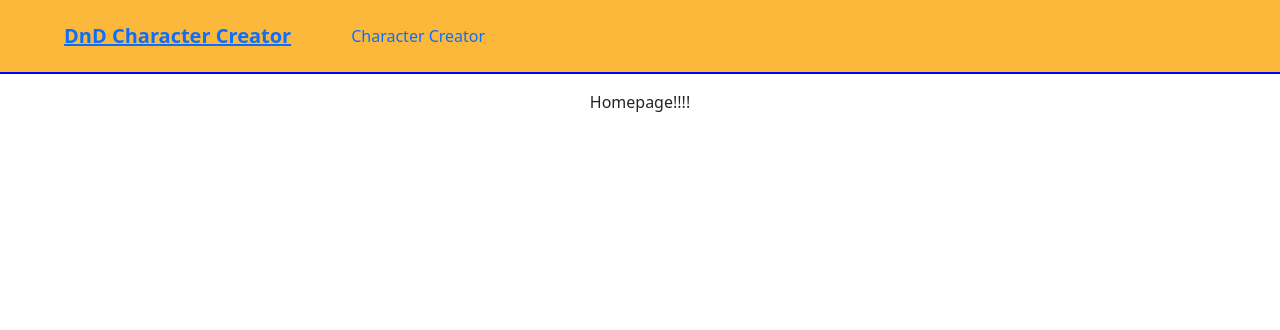
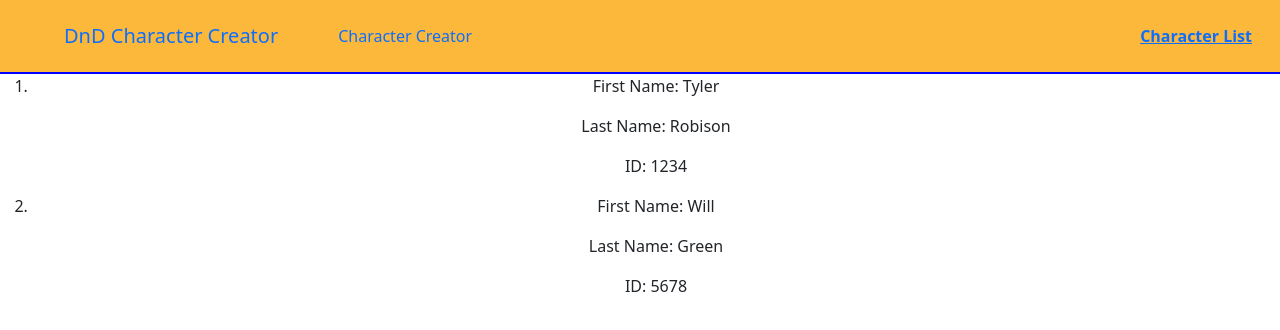
Before and after one commit to Tyler-Robison/dragon_frontend, a React (Create React App) app: page /characters in a window 1280 px wide. Before the commit this address led to /home. Shown: the top 330 px of the page. Built offline with nearby package versions, Linux system fonts and the light colour scheme.

Commit message:
setup redux store

```diff
--- a/package.json
+++ b/package.json
@@ -3,6 +3,7 @@
   "version": "0.1.0",
   "private": true,
   "dependencies": {
+    "@reduxjs/toolkit": "^1.8.2",
     "@testing-library/jest-dom": "^5.16.4",
     "@testing-library/react": "^13.2.0",
     "@testing-library/user-event": "^13.5.0",
@@ -16,10 +17,12 @@
     "react": "^18.1.0",
     "react-bootstrap": "^2.4.0",
     "react-dom": "^18.1.0",
+    "react-redux": "^8.0.2",
     "react-router": "^6.3.0",
     "react-router-dom": "^6.3.0",
     "react-scripts": "5.0.1",
     "typescript": "^4.6.4",
+    "uuid": "^8.3.2",
     "web-vitals": "^2.1.4"
   },
   "scripts": {
@@ -47,6 +50,7 @@
     ]
   },
   "devDependencies": {
-    "@types/react-router-dom": "^5.3.3"
+    "@types/react-router-dom": "^5.3.3",
+    "@types/uuid": "^8.3.4"
   }
 }
--- a/src/components/CharacterForm.tsx
+++ b/src/components/CharacterForm.tsx
@@ -2,10 +2,16 @@ import React, { useContext, useEffect } from "react";
 import { useNavigate } from 'react-router-dom';
 import { useFormik } from "formik";
 import characterValidate from "../formikValidation/characterCreation";
+import { v4 as uuid } from 'uuid';
+import { useDispatch } from "react-redux";
+import { character } from "../store";
+
 
 const CharacterCreationForm: React.FC = () => {
     const validate = characterValidate;
     const navigate = useNavigate();
+    const genId = () => uuid();
+    const dispatch = useDispatch()
 
     const formik = useFormik({
         initialValues: {
@@ -18,7 +24,14 @@ const CharacterCreationForm: React.FC = () => {
 
     const createCharacter = async (values: any) => {
         try {
+            console.log('vals', values)
+            const newCharacter: character = {
+                first_name: values.first_name,
+                last_name: values.last_name,
+                id: genId()
+            };
 
+            dispatch({ type: "ADD_CHARACTER", payload: newCharacter })
         } catch (err) {
             formik.resetForm();
             console.log('failed creation');
--- /dev/null
+++ b/src/components/CharacterList.tsx
@@ -0,0 +1,22 @@
+import React from "react";
+import { useSelector } from "react-redux";
+import { selectCharacters } from "../store";
+
+const CharacterList: React.FC = () => {
+
+    const characters = useSelector(selectCharacters)
+
+    return (
+        <div>
+            <ol>
+                {characters.map(char => <li>
+                    <p>First Name: {char.first_name}</p>
+                    <p>Last Name: {char.last_name}</p>
+                    <p>ID: {char.id}</p>
+                </li>)}
+            </ol>
+        </div>
+    )
+}
+
+export default CharacterList;
--- a/src/components/NavBar.tsx
+++ b/src/components/NavBar.tsx
@@ -31,6 +31,10 @@ const NavBar: React.FC = () => {
                     Character Creator
                 </NavLink>
 
+                <NavLink className="nav-link" to="/characters">
+                    Character List
+                </NavLink>
+
             </Container>
         </Navbar>
     )
--- a/src/components/RouteList.tsx
+++ b/src/components/RouteList.tsx
@@ -2,6 +2,7 @@ import React from "react";
 import { Route, Routes, Navigate } from "react-router-dom";
 import Home from './Home'
 import CharacterCreationForm from "./CharacterForm";
+import CharacterList from "./CharacterList";
 
 
 /** RouteList Contains all routes used by Healthy-Eater app
@@ -20,6 +21,7 @@ const RouteList: React.FC = () => {
             {/* character creation */}
             <Route path="/character/new" element={<CharacterCreationForm />} />
 
+            <Route path="/characters" element={<CharacterList />} />
 
             {/* re-direct routes */}
             <Route path="/" element={<Navigate replace to="/home" />} />
--- a/src/index.tsx
+++ b/src/index.tsx
@@ -3,12 +3,19 @@ import ReactDOM from 'react-dom/client';
 import { BrowserRouter } from "react-router-dom";
 import './index.css';
 import App from './App';
+import { Provider } from "react-redux";
+import { store } from './store';
 
 const root = ReactDOM.createRoot(
   document.getElementById('root') as HTMLElement
 );
+
+
+
 root.render(
-  <BrowserRouter>
-    <App />
-  </BrowserRouter>
+  <Provider store={store}>
+    <BrowserRouter>
+      <App />
+    </BrowserRouter>
+  </Provider>
 );
--- /dev/null
+++ b/src/store.ts
@@ -0,0 +1,59 @@
+import { configureStore, createSlice, PayloadAction } from '@reduxjs/toolkit'
+import { Action } from 'history'
+
+
+
+export type character = {
+    first_name: String
+    last_name: String
+    id: String
+}
+
+type CharactersSliceState = {
+    characters: character[];
+}
+
+const starterChars: character[] = [
+    {first_name: 'Tyler', last_name: 'Robison', id: '1234'},
+    {first_name: 'Will', last_name: 'Green', id: '5678'},
+]
+
+const initialState: CharactersSliceState = {
+    characters: starterChars
+}
+
+export const charactersSlice = createSlice({
+    name: 'characters',
+    initialState,
+    reducers: {
+        addCharacter: (state, action: PayloadAction<character>) => {
+            state.characters = [
+                ...state.characters, {
+                    first_name: action.payload.first_name,
+                    last_name: action.payload.last_name,
+                    id: action.payload.id
+                }
+            ]
+        },
+        removeCharacter: (state, action: PayloadAction<string>) => {
+            state.characters = state.characters.filter(char => {
+                return char.id !== action.payload
+            })
+        }
+    }
+})
+
+export const { addCharacter, removeCharacter } = charactersSlice.actions;
+
+// Infer the `RootState` and `AppDispatch` types from the store itself
+export type RootState = ReturnType<typeof store.getState>
+// Inferred type: {posts: PostsState, comments: CommentsState, users: UsersState}
+export type AppDispatch = typeof store.dispatch
+
+export const selectCharacters = (state: RootState) => state.characters.characters;
+
+export const store = configureStore({
+    reducer: {
+        characters: charactersSlice.reducer
+    },
+})
```
Also changed, not shown: 1 other file (tests, documents, lock files or other folders).
